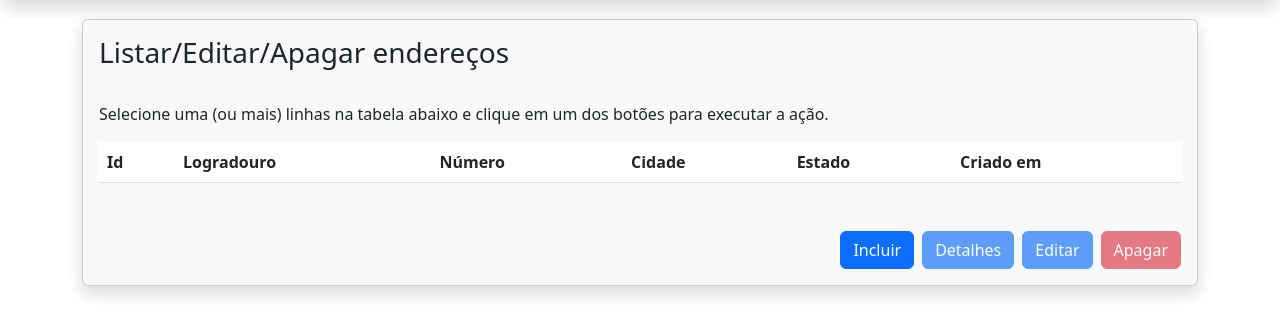
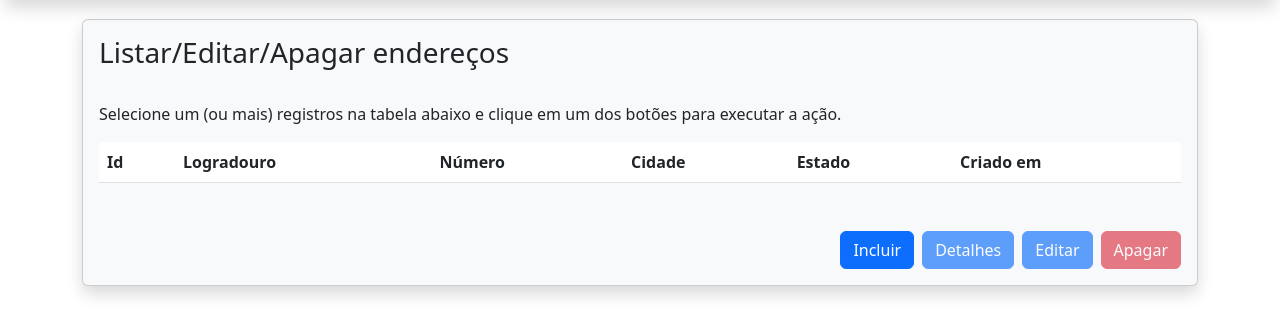
Before and after one commit to rocharv/adega, a Django app: page /address_manager/list/ in a window 1280 px wide. Shown: the part 77-413 px from the top of the page. Run offline with Django 5.2, Linux system fonts and the light colour scheme; the visitor is signed in with stand-in values (Sample User, id 1); lists and menus that the app fills with data are empty; some libraries are stand-ins or nearby versions.

```diff
--- a/address_manager/templates/address_manager/list.html
+++ b/address_manager/templates/address_manager/list.html
@@ -2,7 +2,7 @@
 {% block content %}
   <div class="card bg-body-tertiary shadow" style="padding: 1rem;">
     <h3 style="margin-bottom: 2rem;">{{ action }}</h3>
-    <p>Selecione uma (ou mais) linhas na tabela abaixo e clique em um dos botões para executar a ação.</p>
+    <p>Selecione um (ou mais) registros na tabela abaixo e clique em um dos botões para executar a ação.</p>
     <table id="address-table" class="table table-striped" style=" width:100%">
       <thead>
         <tr>
```
